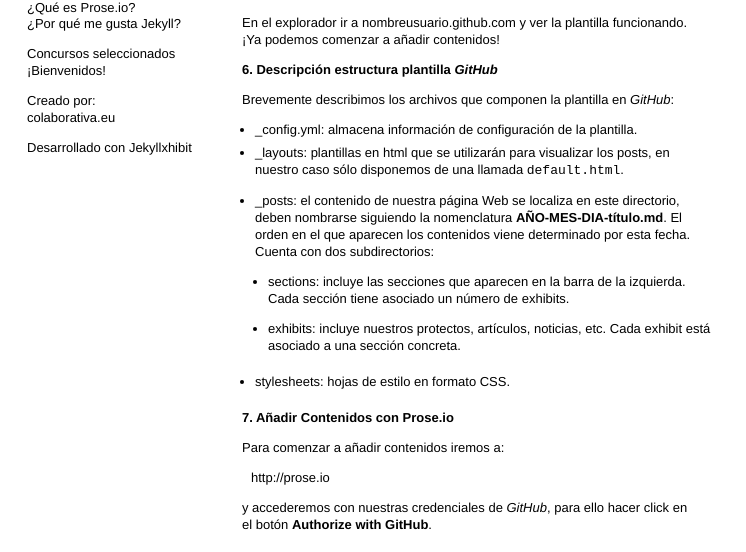
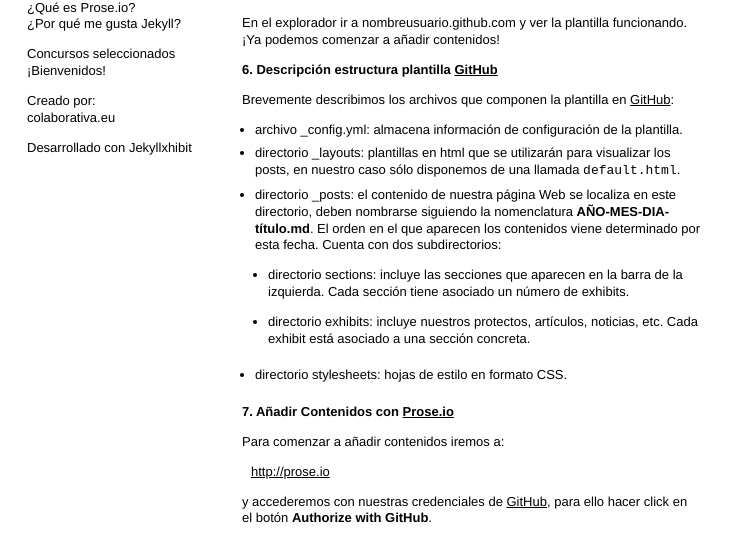
Before and after one commit to colaborativa/jekyllxhibit, a Jekyll site: the page built from _posts/exhibits/2013-04-11-tutorial-plantilla-jekyllxhibit.md, in a window 1280 px wide and 1400 px high, scrolled down 2807 px. Shown: the part 138-690 px from the top of the window, without its empty margins (0-746 px from the left). Built offline with Jekyll 4.4.1, drawn with Linux system fonts in a browser that asks for light colours; part of the change alters nothing that is shown; some of the changed text lies outside the part shown; grey boxes are pictures that could not be loaded.

````diff
--- a/_posts/exhibits/2013-04-11-tutorial-plantilla-jekyllxhibit.md
+++ b/_posts/exhibits/2013-04-11-tutorial-plantilla-jekyllxhibit.md
@@ -10,11 +10,11 @@ published: true
 
 ## 1. Registro de dominio (opcional)
 
-El primer paso sería registrar un dominio .ES o .COM. En caso de no haber registrado un dominio nuestra página web estará alojada en un subdominio de *GitHub*
+El primer paso sería registrar un dominio .ES o .COM. En caso de no haber registrado un dominio nuestra página web estará alojada en un subdominio de [GitHub][6]
 
 > http://NOMBREUSUARIO.github.com
 
-## 2. Dar de alta en *GitHub*
+## 2. Dar de alta en [GitHub][6]
 
 Vamos a utilizar las siguientes tres herramientas para crear nuestra página web:
 
@@ -22,21 +22,21 @@ Vamos a utilizar las siguientes tres herramientas para crear nuestra página web
 * *Prose.io*: es un editor de contenidos en formato *Jekyll*.
 * *GitHub Pages*: aloja gratuitamente páginas generadas con *Jekyll*.
 
-Nos damos de alta en *Github.com*, ¡es muy fácil y gratis!
+Nos damos de alta en [GitHub.com][6], ¡es muy fácil y gratis!
 
 <a href="http://www.flickr.com/photos/50381188@N06/8637580247/" title="Paso-02-GitHub por colaborativa.eu, en Flickr"><img src="http://farm9.staticflickr.com/8244/8637580247_991f7df110.jpg" width="500" height="286" alt="Paso-02-GitHub"></a>
 
-## 3. Copiar plantilla base *Jekyllxhibit* en nuestro usuario de *GitHub*
+## 3. Copiar plantilla base *Jekyllxhibit* en nuestro usuario de [GitHub][6]
 
-A continuación accedemos con nuestro usuario en *GitHub* y localizamos nuestra plantilla base *Jekyllxhibit* en:
+A continuación accedemos con nuestro usuario en [GitHub][6] y localizamos nuestra plantilla base *Jekyllxhibit* en:
 
-> https://github.com/colaborativa/jekyllxhibit
+> [https://github.com/colaborativa/jekyllxhibit][7]
 
  <a href="http://www.flickr.com/photos/50381188@N06/8638707576/" title="Paso-03-01-GitHub-Clonar por colaborativa.eu, en Flickr"><img src="http://farm9.staticflickr.com/8399/8638707576_0138553b93.jpg" width="500" height="286" alt="Paso-03-01-GitHub-Clonar"></a>
 
-Hacemos click en **FORK this repo** localizado en la parte superior derecha y tendremos en nuestro usuario de *GitHub* una copia de la plantilla llamada *Jekyllxhibit*.
+Hacemos click en **FORK this repo** localizado en la parte superior derecha y tendremos en nuestro usuario de [GitHub][6] una copia de la plantilla llamada *Jekyllxhibit*.
 
-## 4. Renombrar plantilla *GitHub*
+## 4. Renombrar plantilla [GitHub][6]
 
 Un paso más antes de comenzar a añadir contenidos. Tenemos que renombrar la actual plantilla teniendo en cuenta que:
 
@@ -55,14 +55,14 @@ Para renombrarla hacemos click en la pestaña **Settings** del repositorio, intr
 
 <a href="http://www.flickr.com/photos/50381188@N06/8638715922/" title="Paso-03-01-GitHub-Renombrar por colaborativa.eu, en Flickr"><img src="http://farm9.staticflickr.com/8118/8638715922_8ba3f8b6d4.jpg" width="500" height="286" alt="Paso-03-01-GitHub-Renombrar"></a>
 
-## 5. Configurar plantilla *GitHub*
+## 5. Configurar plantilla [GitHub][6]
 
 El archivo `CNAME` forma parte de nuestra plantilla *Jekyllxhibit* y tiene que ser editado teniendo en cuenta:
 
 * Si vamos a utilizar un dominio propio el archivo `CNAME` debe contener el nombre de nuestro dominio, por ejemplo: `colaborativa.eu`. Habrá que esperar unos 10 minutos para ver el dominio actualizado.
 * Si no disponemos de dominio propio, se accederá a nuestra página  a través de `NOMBREUSUARIO.github.com`. En este caso el archivo `CNAME` debe contener una línea en blanco.
 
-Para editar el archivo `CNAME` ir a nuestra plantilla en *GitHub*, veremos entonces la lista de archivos que la forman. Hacer click sobre el archivo `CNAME` y aparecerá la siguiente pantalla:
+Para editar el archivo `CNAME` ir a nuestra plantilla en [GitHub][6], veremos entonces la lista de archivos que la forman. Hacer click sobre el archivo `CNAME` y aparecerá la siguiente pantalla:
 
 <a href="http://www.flickr.com/photos/50381188@N06/8637668359/" title="Paso-05-01-GitHub-Editar-CNAME por colaborativa.eu, en Flickr"><img src="http://farm9.staticflickr.com/8528/8637668359_e91c19c5f9.jpg" width="500" height="286" alt="Paso-05-01-GitHub-Editar-CNAME"></a>
 
@@ -72,38 +72,37 @@ Hacer click en **Edit**, editarlo y hacer click en **Commit Changes** situado ab
 
 En el explorador ir a nombreusuario.github.com y ver la plantilla funcionando. ¡Ya podemos comenzar a añadir contenidos!
 
-## 6. Descripción estructura plantilla *GitHub*
+## 6. Descripción estructura plantilla [GitHub][6]
 
-Brevemente describimos los archivos que componen la plantilla en *GitHub*:
+Brevemente describimos los archivos que componen la plantilla en [GitHub][6]:
 
-* _config.yml: almacena información de configuración de la plantilla.
-* _layouts: plantillas en html que se utilizarán para visualizar los posts, en nuestro caso sólo disponemos de una llamada `default.html`.
+* archivo _config.yml: almacena información de configuración de la plantilla.
+* directorio _layouts: plantillas en html que se utilizarán para visualizar los posts, en nuestro caso sólo disponemos de una llamada `default.html`.
+* directorio _posts: el contenido de nuestra página Web se localiza en este directorio, deben nombrarse siguiendo la nomenclatura **AÑO-MES-DIA-título.md**. El orden en el que aparecen los contenidos viene determinado por esta fecha. Cuenta con dos subdirectorios:
 
-* _posts: el contenido de nuestra página Web se localiza en este directorio, deben nombrarse siguiendo la nomenclatura **AÑO-MES-DIA-título.md**. El orden en el que aparecen los contenidos viene determinado por esta fecha. Cuenta con dos subdirectorios:
+    * directorio sections: incluye las secciones que aparecen en la barra de la izquierda. Cada sección tiene asociado un número de exhibits.
 
-    * sections: incluye las secciones que aparecen en la barra de la izquierda. Cada sección tiene asociado un número de exhibits.
+    * directorio exhibits: incluye nuestros protectos, artículos, noticias, etc. Cada exhibit está asociado a una sección concreta.
 
-    * exhibits: incluye nuestros protectos, artículos, noticias, etc. Cada exhibit está asociado a una sección concreta.
+* directorio stylesheets: hojas de estilo en formato CSS.
 
-* stylesheets: hojas de estilo en formato CSS.
-
-## 7. Añadir Contenidos con Prose.io
+## 7. Añadir Contenidos con [Prose.io][4]
 
 Para comenzar a añadir contenidos iremos a:
 
-> http://prose.io
+> [http://prose.io][4]
 
-y accederemos con nuestras credenciales de *GitHub*, para ello hacer click en el botón **Authorize with GitHub**.
+y accederemos con nuestras credenciales de [GitHub][6], para ello hacer click en el botón **Authorize with GitHub**.
 
 <a href="http://www.flickr.com/photos/50381188@N06/8638725787/" title="Paso-07-01-Proseio-Acceder por colaborativa.eu, en Flickr"><img src="http://farm9.staticflickr.com/8522/8638725787_9a2ec88a12.jpg" width="500" height="271" alt="Paso-07-01-Proseio-Acceder"></a>
 
-Prose.io tendrá acceso a nuestra plantilla alojada en *GitHub* y nos permitirá añadir contenidos. Prose.io nos mostrará una lista de proyectos alojados en *GitHub*, hacemos click en la plantilla que deseamos modificar y aparecerá la siguiente pantalla:
+[Prose.io][4] tendrá acceso a nuestra plantilla alojada en [GitHub][6] y nos permitirá añadir contenidos. [Prose.io][4] nos mostrará una lista de proyectos alojados en [GitHub][6], hacemos click en la plantilla que deseamos modificar y aparecerá la siguiente pantalla:
 
 <a href="http://www.flickr.com/photos/50381188@N06/8638736133/" title="Paso-07-02-Proseio-Listado por colaborativa.eu, en Flickr"><img src="http://farm9.staticflickr.com/8525/8638736133_9c982f554d.jpg" width="500" height="271" alt="Paso-07-02-Proseio-Listado"></a>
 
 Podremos añadir o modificar contenidos en el directorio `exhibits`, que contiene nuestros proyectos, artículos, noticias, etc., y en el directorio `sections`, que contiene las secciones en las que se clasifican los exhibits y se muestran en la columna de la izquierda.
 
-### 7.1 Editar secciones con Prose.io
+### 7.1 Editar secciones con [Prose.io][4]
 
 Para editar una sección existente hacer click en el directorio `sections` y aparecerá el listado de secciones existentes:
 
@@ -121,7 +120,7 @@ Los contenidos se escriben en formato de texto *Markdown*. Se trata de un lengua
 
 Os recomendamos utilizar el siguiente editor online de *Markdown* para poder visualizar y editar al mismo tiempo:
 
-> http://jrmoran.com/playground/markdown-live-editor/
+> [http://jrmoran.com/playground/markdown-live-editor/][5]
 
 Al hacer click en el botón **M** de la barra de edición nos aparecerá un pequeño y sencillo tutorial de la sintaxis *Markdown*:
 
@@ -157,13 +156,13 @@ A continuación hacer click en el botón **Commit** para confirmar los cambios.
 
 Si en el momento de guardar no estamos satisfechos con los cambios realizados podemos volver a la pantalla de edición haciendo click en el icono de **Prohibido**, situado junto al botón **Commit**.
 
-### 7.2 Añadir fotos con Prose.io y Flickr.com
+### 7.2 Añadir fotos con [Prose.io][4] y [Flickr.com][9]
 
-Para añadir fotos a uno de nuestros artículos situados en el directorio `exhibits` primero tendremos que seleccionar el archivo a través de *Prose.io* y entrar en la pantalla de edición.
+Para añadir fotos a uno de nuestros artículos situados en el directorio `exhibits` primero tendremos que seleccionar el archivo a través de [Prose.io][4] y entrar en la pantalla de edición.
 
 <a href="http://www.flickr.com/photos/50381188@N06/8639973616/" title="Paso-07-10-Proseio-flickr por colaborativa.eu, en Flickr"><img src="http://farm9.staticflickr.com/8542/8639973616_c271f67bb5.jpg" width="500" height="396" alt="Paso-07-10-Proseio-flickr"></a>
 
-Una manera fácil de almacenar las imágenes de nuestra página Web es a través del servicio gratuito que ofrece *Flickr.com*. Para ello tendremos que darnos de alta en *Flickr.com* y añadir las fotos. Para insertar una foto en uno de nuestros exhibits sólo hay que hacer click en el botón **Compartir** de *Flickr.com*, copiar el código html asociado a la imagen y pegarlo en el archivo de nuestro exhibit en *Prose.io*.
+Una manera fácil de almacenar las imágenes de nuestra página Web es a través del servicio gratuito que ofrece [Flickr.com][9]. Para ello tendremos que darnos de alta en [Flickr.com][9] y añadir las fotos. Para insertar una foto en uno de nuestros exhibits sólo hay que hacer click en el botón **Compartir** de [Flickr.com][9], copiar el código html asociado a la imagen y pegarlo en el archivo de nuestro exhibit en [Prose.io][4].
 
 <a href="http://www.flickr.com/photos/50381188@N06/8639974016/" title="Paso-07-11-Proseio-flickr por colaborativa.eu, en Flickr"><img src="http://farm9.staticflickr.com/8117/8639974016_c2a77b12fa.jpg" width="500" height="289" alt="Paso-07-11-Proseio-flickr"></a>
 
@@ -182,21 +181,21 @@ Si en el momento de guardar no estamos satisfechos con los cambios realizados po
 <a href="http://www.flickr.com/photos/50381188@N06/8638878691/" title="Paso-07-15-Proseio-flickr por colaborativa.eu, en Flickr"><img src="http://farm9.staticflickr.com/8259/8638878691_d4e66bf223.jpg" width="500" height="396" alt="Paso-07-15-Proseio-flickr"></a>
 
 
-### 7.3 Añadir vídeos con Prose.io y Vimeo.com
+### 7.3 Añadir vídeos con [Prose.io][4] y [vimeo.com][8]
 
-Para añadir fotos a nuestros `exhibits` hay que seguir un proceso similar, recomendamos utilizar el servicio gratuito *vimeo.com*. El primer paso sería darse de alta en *vimeo.com* y subir el vídeo que queremos insertar en nuestra página Web. La siguiente captura muestra el formulario de alta de *vimeo.com*.
+Para añadir fotos a nuestros `exhibits` hay que seguir un proceso similar, recomendamos utilizar el servicio gratuito [vimeo.com][8]. El primer paso sería darse de alta en [vimeo.com][8] y subir el vídeo que queremos insertar en nuestra página Web. La siguiente captura muestra el formulario de alta de [vimeo.com][8].
 
 <a href="http://www.flickr.com/photos/50381188@N06/8640024066/" title="Paso-07-16-Proseio-vimeo por colaborativa.eu, en Flickr"><img src="http://farm9.staticflickr.com/8099/8640024066_a1b65e15a3.jpg" width="500" height="396" alt="Paso-07-16-Proseio-vimeo"></a>
 
-A continuación, accedemos a *vimeo.com* y añadimos nuestro primer vídeo. Para insertarlo en uno de nuestro `exhibits` habrá que hacer click en el botón **Share** situado en la esquina superior derecha del vídeo y copiar el texto situado bajo el título **Embed**.
+A continuación, accedemos a [vimeo.com][8] y añadimos nuestro primer vídeo. Para insertarlo en uno de nuestro `exhibits` habrá que hacer click en el botón **Share** situado en la esquina superior derecha del vídeo y copiar el texto situado bajo el título **Embed**.
 
 <a href="http://www.flickr.com/photos/50381188@N06/8639974276/" title="Paso-07-12-Proseio-vimeo por colaborativa.eu, en Flickr"><img src="http://farm9.staticflickr.com/8522/8639974276_c5b2b83e89.jpg" width="500" height="289" alt="Paso-07-12-Proseio-vimeo"></a>
 
-En *Prose.io* accedemos al `exhibit` en el que deseamos insertar el vídeo y pegamos el texto de *vimeo.com*.
+En [vimeo.com][8] accedemos al `exhibit` en el que deseamos insertar el vídeo y pegamos el texto de [vimeo.com][8].
 
 <a href="http://www.flickr.com/photos/50381188@N06/8640024222/" title="Paso-07-17-Proseio-vimeo por colaborativa.eu, en Flickr"><img src="http://farm9.staticflickr.com/8108/8640024222_2c4ee838f7.jpg" width="500" height="396" alt="Paso-07-17-Proseio-vimeo"></a>
 
-En el texto para la inserción del vídeo hay que hacer una comprobación antes de almacenar los cambios del `exhibit`. *Prose.io* no entiende correctamente aquellas variables en las que no se especifica ningún valor, esperamos que resuelvan este problem pronto. En el ejemplo de abajo se trataría de las variables: **webkitAllowFullScreen**, **mozallowfullscreen** y **allowFullScreen**.
+En el texto para la inserción del vídeo hay que hacer una comprobación antes de almacenar los cambios del `exhibit`. [Prose.io][4] no entiende correctamente aquellas variables en las que no se especifica ningún valor, esperamos que resuelvan este problem pronto. En el ejemplo de abajo se trataría de las variables: **webkitAllowFullScreen**, **mozallowfullscreen** y **allowFullScreen**.
 
 ```<iframe src="http://player.vimeo.com/video/58116607" width="500" height="281" frameborder="0" webkitAllowFullScreen mozallowfullscreen
  allowFullScreen> </iframe> <p><a href="http://vimeo.com/58116607">Montaje RepRapPro Huxley en Colaboratorio</a> from <a href="http://vimeo.com/colaborativa">colaborativa</a> on <a
@@ -223,3 +222,9 @@ Puedes contactar con nosotros en info@colaborativa.eu para más información o v
 [1]: http://opensource.org/licenses/MIT
 [2]: http://creativecommons.org/licenses/by/3.0/es/
 [3]: http://colaborativa.eu
+[4]: http://prose.io
+[5]: http://jrmoran.com/playground/markdown-live-editor/
+[6]: http://gitHub.com
+[7]: https://github.com/colaborativa/jekyllxhibit
+[8]: http://vimeo.com
+[9]: http://flickr.com
````
Also changed, not shown: README.md.
